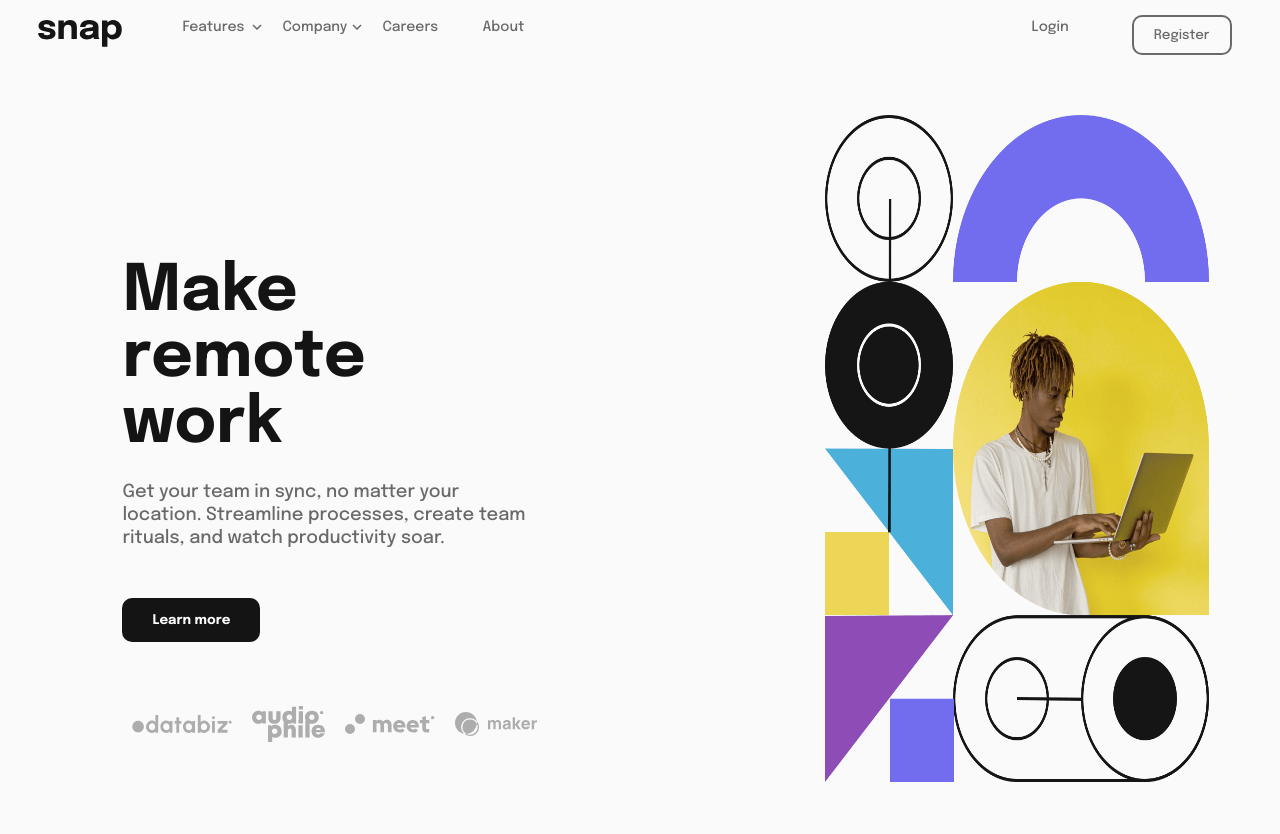
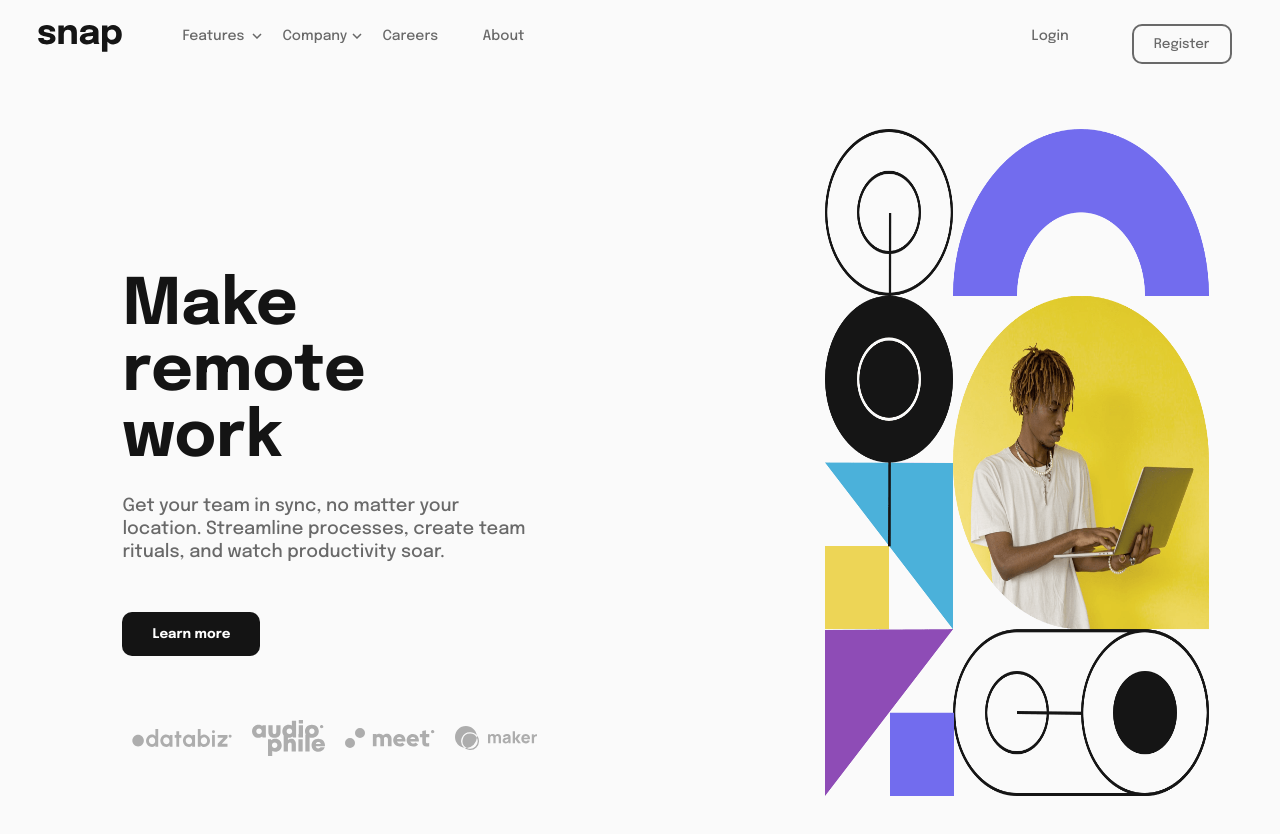
Before and after one commit to alielmala/intro-section, a plain HTML site: page index.html in a window 1280 px wide. Drawn offline with Linux system fonts and the light colour scheme.

Commit message:
improve CSS

```diff
--- a/style.css
+++ b/style.css
@@ -14,7 +14,7 @@ body * {
 
 }
 nav{
-    padding: 20px 3vw;
+    padding: 25px 3vw;
     display: flex;
     margin: 0px auto;
     position: relative;
@@ -22,7 +22,7 @@ nav{
 }
 .nav-list {
     display: flex;
-    margin: 0px 0px 0px 50px;
+    margin: 4px 0px 0px 50px;
     flex-grow: 1;
 }
 .close-nav{
@@ -157,6 +157,7 @@ header > * {
 .hero-h {
     color: #141414;
     font-size: 4rem;
+    font-weight: 700;
     margin: 3vh 4vw;
     max-width: 420px;
 
```
